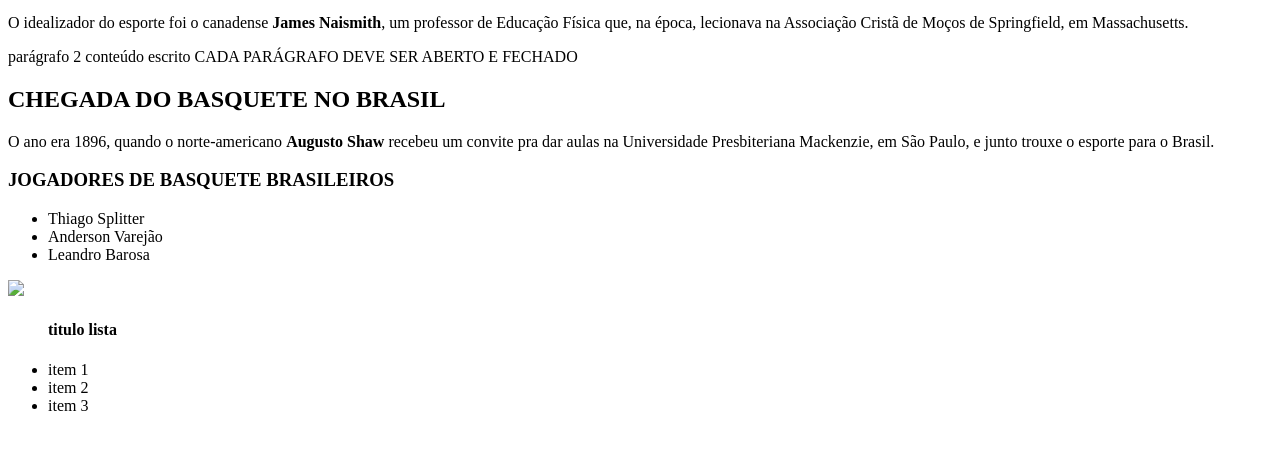
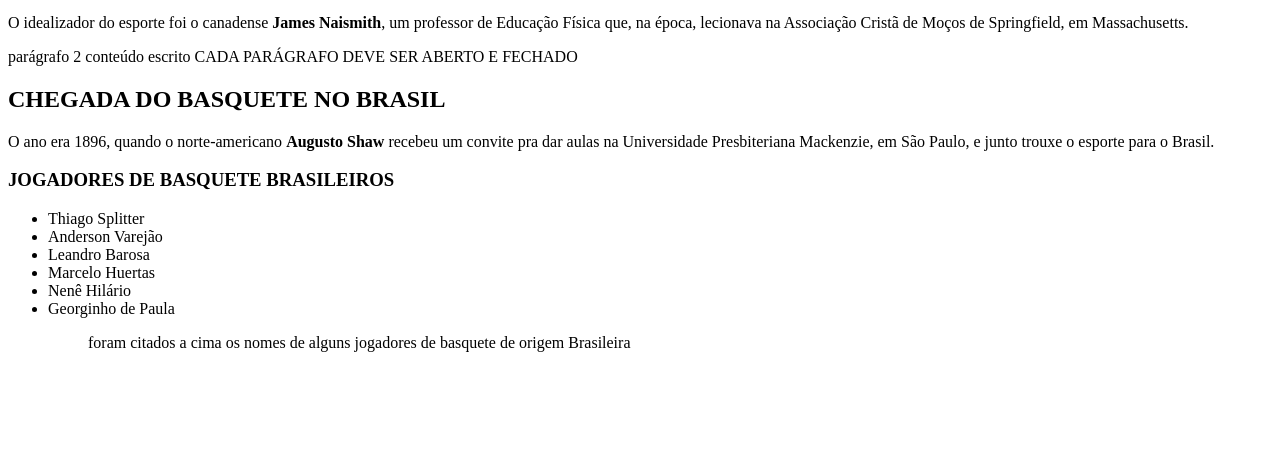
Before and after one commit to polyanaprado/annecelc, a plain HTML site: page anne.html in a window 1280 px wide. Shown: the part 100-550 px from the top of the page. Drawn offline with Linux system fonts and the light colour scheme.

Commit message:
Update anne.html

```diff
--- a/anne.html
+++ b/anne.html
@@ -25,14 +25,12 @@
     <li>Thiago Splitter</li>
     <li>Anderson Varejão</li>
     <li>Leandro Barosa</li>
+    <li>Marcelo Huertas</li>
+    <li>Nenê Hilário</li>
+    <li>Georginho de Paula</li>
     <ul>
-    </div>
-<img class="imagem1" src="abertura.webp">
-<ul class="lista">
-    <h4> titulo lista</h4>
-    <li> item 1</li>
-    <li> item 2</li>
-    <li> item 3</li>
-</ul>
+        <p>foram citados a cima os nomes de alguns jogadores de basquete de origem Brasileira</p>
+
+
 </body>
 </html>
```
